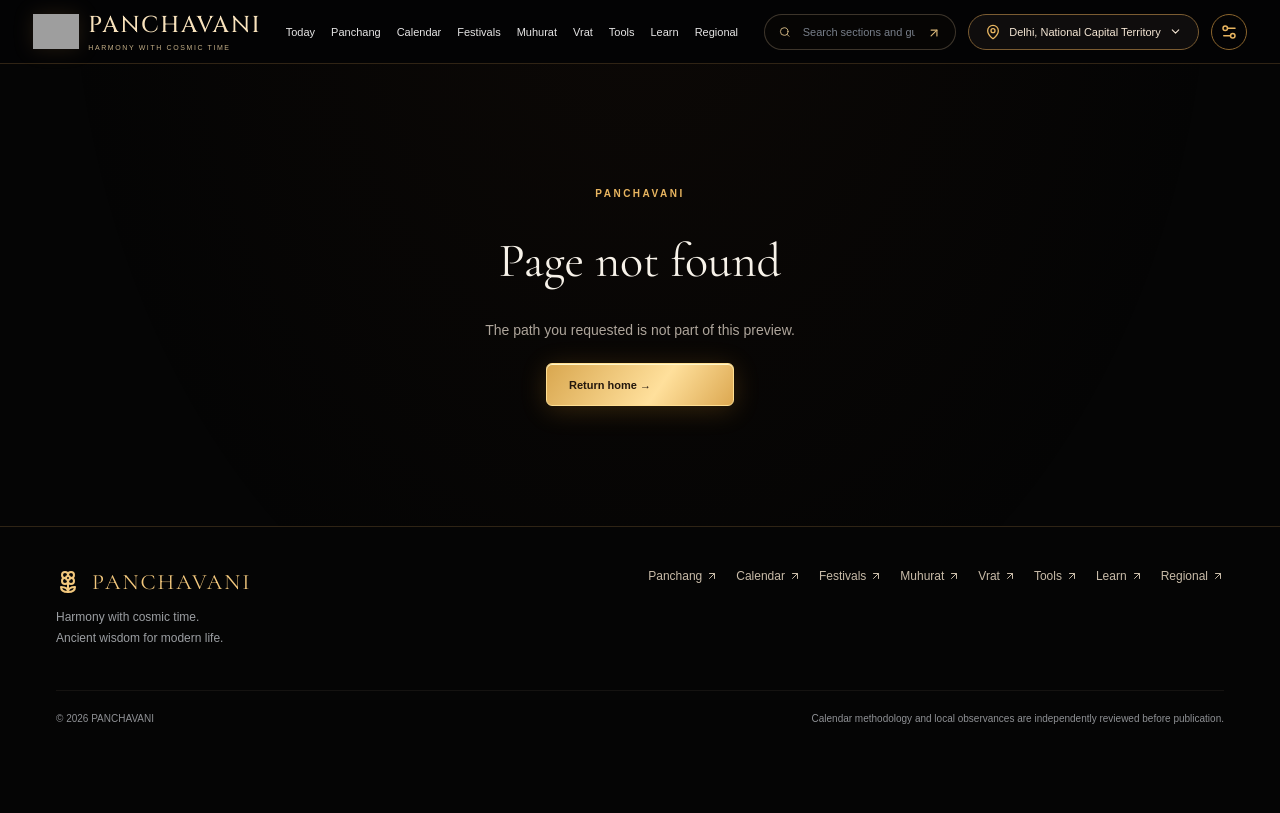
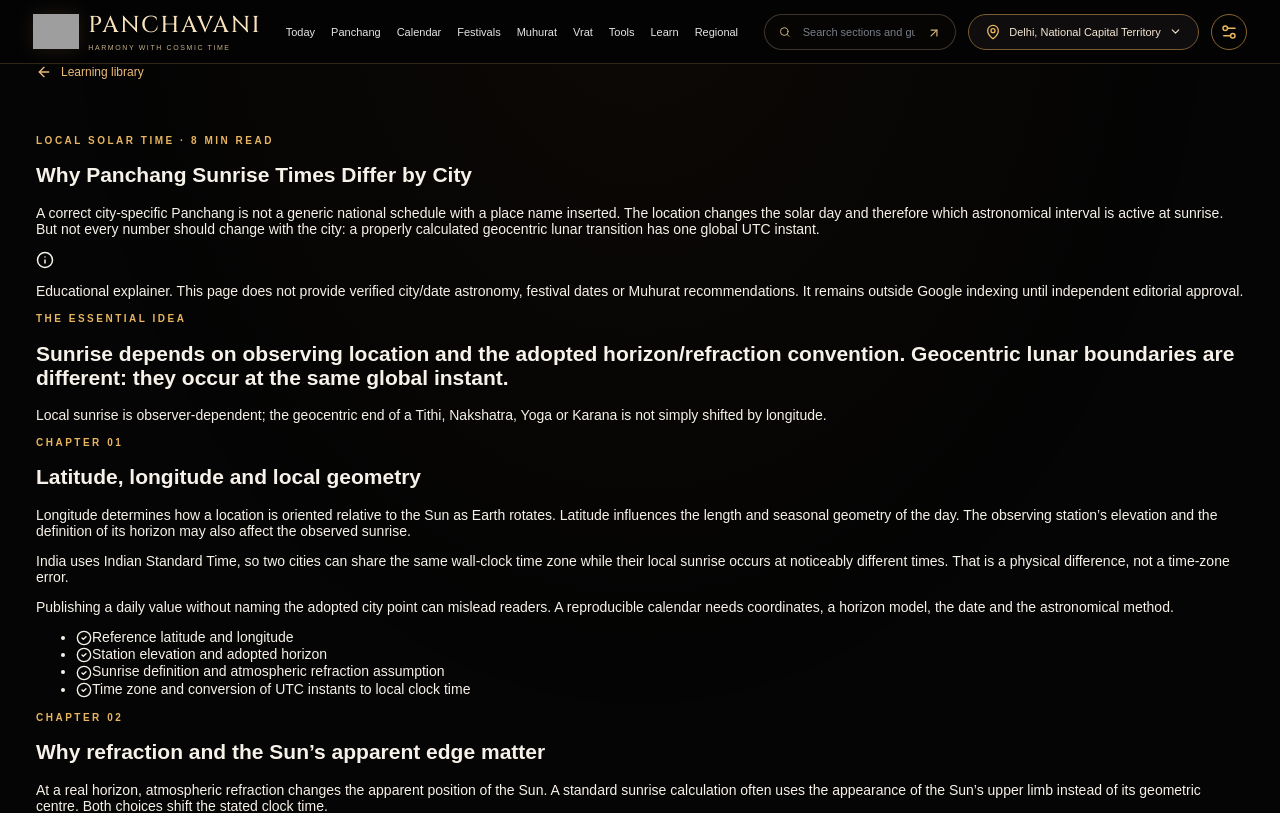
Before and after one commit to SviatF/panchavani, a Next.js app: page /learn/sunrise-and-city-panchang/ in a window 1280 px wide. Before the commit this address had no page. Shown: the top 813 px of the page. Built offline with nearby package versions, Linux system fonts and the light colour scheme; grey boxes are pictures that could not be loaded.

Commit message:
web: ship semantic, accessible and source-linked evergreen learning articles as noindex previews

```diff
--- /dev/null
+++ b/app/learn/[topic]/page.tsx
@@ -0,0 +1,97 @@
+import Link from 'next/link';
+import {notFound} from 'next/navigation';
+import type {Metadata} from 'next';
+import {ArrowLeft,ArrowRight,BookOpen,Clock3,ExternalLink,Info,CheckCircle2} from 'lucide-react';
+import {learningGuides,learningSlugs,type LearningSlug} from '@/lib/learning-guides';
+
+type Props={params:Promise<{topic:string}>};
+function isTopic(v:string):v is LearningSlug{return learningSlugs.some(x=>x===v);}
+export function generateStaticParams(){return learningSlugs.map(topic=>({topic}));}
+export async function generateMetadata({params}:Props):Promise<Metadata>{
+ const {topic}=await params;
+ if(!isTopic(topic))return {robots:{index:false,follow:false}};
+ const article=learningGuides[topic];
+ return {
+  title:article.title,
+  description:article.description,
+  alternates:{canonical:'https://panchavani.com/learn/'+topic+'/'},
+  robots:{index:false,follow:false},
+  openGraph:{type:'article',title:article.title,description:article.description,
+   url:'https://panchavani.com/learn/'+topic+'/'}
+ };
+}
+export default async function LearningArticle({params}:Props){
+ const {topic}=await params;
+ if(!isTopic(topic))notFound();
+ const article=learningGuides[topic];
+ const related=learningSlugs.filter(slug=>slug!==topic);
+ return <article className="learning-article">
+  <div className="page-width learning-article-head">
+   <Link href="/learn/" className="back-link"><ArrowLeft size={16}/> Learning library</Link>
+   <p className="section-eyebrow">{article.eyebrow} · {article.readTime}</p>
+   <h1>{article.title}</h1>
+   <p className="learning-dek">{article.lead}</p>
+   <div className="learning-disclosure"><Info size={18} aria-hidden="true"/>
+    <p>Educational explainer. This page does not provide verified city/date astronomy,
+    festival dates or Muhurat recommendations. It remains outside Google indexing
+    until independent editorial approval.</p>
+   </div>
+  </div>
+  <div className="page-width learning-layout">
+   <div className="learning-copy">
+    <section className="learning-summary" aria-labelledby="guide-summary">
+     <p className="section-eyebrow">THE ESSENTIAL IDEA</p>
+     <h2 id="guide-summary">{article.summary}</h2>
+     <p>{article.keyPoint}</p>
+    </section>
+    {article.sections.map((s,i)=><section className="learning-chapter" key={s.title} aria-labelledby={'chapter-'+i}>
+     <p className="section-eyebrow">CHAPTER {String(i+1).padStart(2,'0')}</p>
+     <h2 id={'chapter-'+i}>{s.title}</h2>
+     {s.paragraphs.map((p,j)=><p key={j}>{p}</p>)}
+     {'list' in s&&s.list&&<ul>{s.list.map(x=><li key={x}><CheckCircle2 size={16}/>{x}</li>)}</ul>}
+    </section>)}
+    <section className="learning-example" aria-labelledby="worked-example">
+     <p className="section-eyebrow">PRACTICAL EXAMPLE · ILLUSTRATIVE, NOT LIVE DATA</p>
+     <h2 id="worked-example">{article.workedExample.title}</h2>
+     <p>{article.workedExample.setup}</p>
+     <ol>{article.workedExample.steps.map(step=><li key={step}>{step}</li>)}</ol>
+     <strong>{article.workedExample.conclusion}</strong>
+    </section>
+    <section className="learning-chapter" aria-labelledby="common-errors">
+     <p className="section-eyebrow">READING SAFELY</p>
+     <h2 id="common-errors">Three mistakes to avoid</h2>
+     <ul>{article.commonMistakes.map(x=><li key={x}><Info size={16}/>{x}</li>)}</ul>
+    </section>
+    <section className="learning-chapter learning-faq" aria-labelledby="questions">
+     <p className="section-eyebrow">READER QUESTIONS</p>
+     <h2 id="questions">Frequently asked questions</h2>
+     {article.faqs.map(f=><div key={f.question}><h3>{f.question}</h3><p>{f.answer}</p></div>)}
+    </section>
+    <section className="learning-sources" aria-labelledby="sources">
+     <p className="section-eyebrow">REFERENCE MATERIAL</p>
+     <h2 id="sources">Methods and sources</h2>
+     <p>These references explain the mathematical and publishing conventions.
+     They are not independent certification of PANCHAVANI’s daily research calculations.</p>
+     {article.references.map(s=><a key={s.url} href={s.url} target="_blank" rel="noopener noreferrer">
+      <span><strong>{s.label}</strong><small>{s.detail}</small></span><ExternalLink size={15}/></a>)}
+    </section>
+   </div>
+   <aside className="learning-aside" aria-label="Further reading">
+    <div className="learning-sidebox">
+     <BookOpen size={22} aria-hidden="true"/>
+     <p className="section-eyebrow">LEARN THE METHOD</p>
+     <h2>Explore further</h2>
+     <p>Understand the astronomical quantities before reading date-specific results.</p>
+     {related.map(slug=><Link href={'/learn/'+slug+'/'} key={slug}>
+      <span>{learningGuides[slug].title}</span><ArrowRight size={16}/>
+     </Link>)}
+     <Link href="/panchang/" className="learning-city-link">Browse city guides <ArrowRight size={16}/></Link>
+    </div>
+    <div className="learning-sidebox learning-method-note">
+     <Clock3 size={20}/><h2>What is not claimed</h2>
+     <p>No computed Tithi, sunrise, festival or Muhurat result on this educational page is presented as scientifically verified.</p>
+    </div>
+   </aside>
+  </div>
+ </article>;
+}
```
